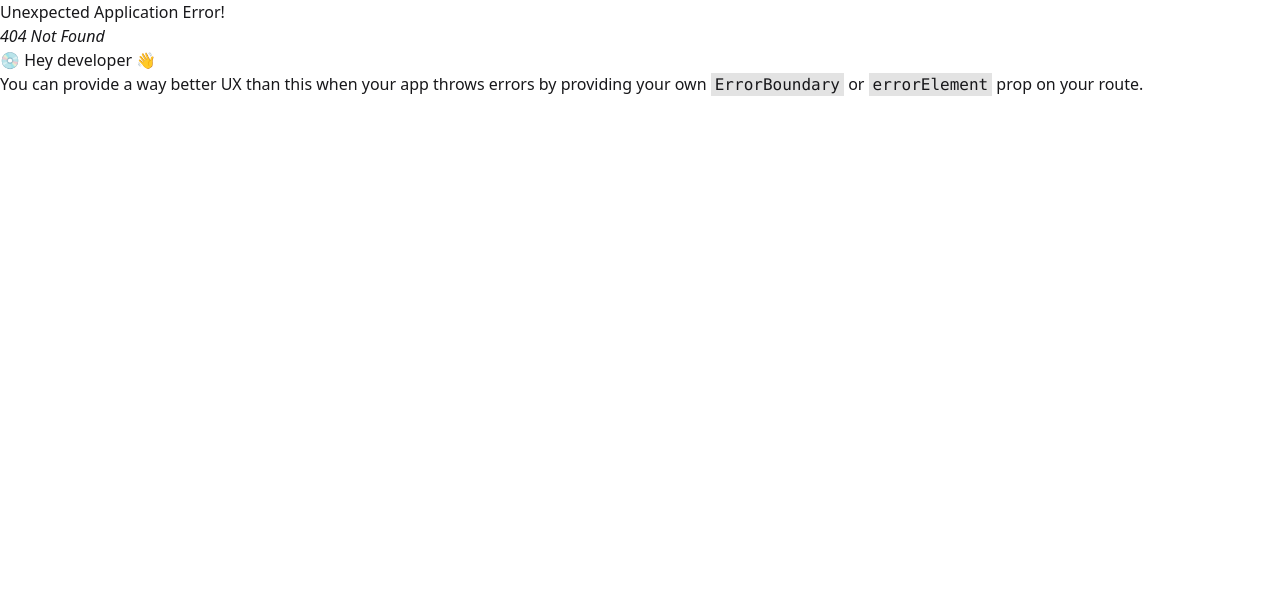
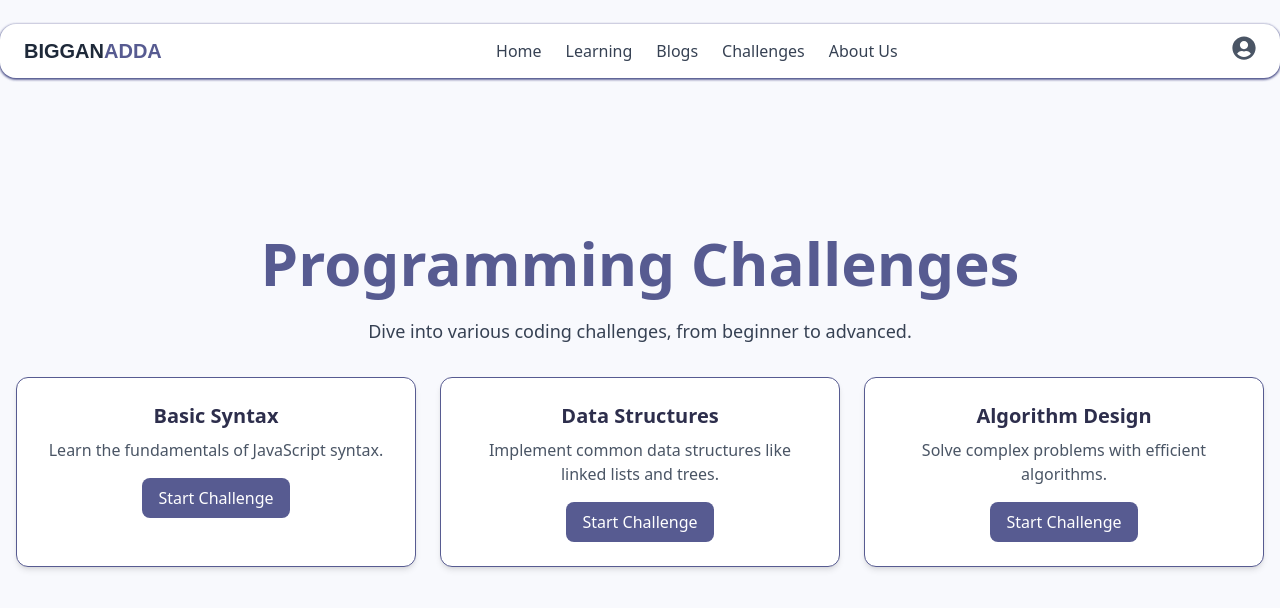
Before and after one commit to Md-Sifat-code/Science-Story, a React (Vite) app: page /home/challenge/programming in a window 1280 px wide. Before the commit this address had no page. Shown: the top 608 px of the page. Built offline with nearby package versions, Linux system fonts and the light colour scheme; a web font is replaced by a local one.

Commit message:
Adding sub page under programming

```diff
--- a/src/Pages/Challanges.jsx
+++ b/src/Pages/Challanges.jsx
@@ -9,7 +9,7 @@ function Challanges() {
     { id: 3, name: "Space Missions", icon: <GiRocket />, link: "/challenges/space" },
     { id: 4, name: "Brain Teasers", icon: <GiBrain />, link: "/challenges/brain" },
     { id: 5, name: "Chemistry Experiments", icon: <GiChemicalDrop />, link: "/challenges/chemistry" },
-    { id: 6, name: "Programming Exercises", icon: <GiProcessor />, link: "/challenges/programming" }
+    { id: 6, name: "Programming Exercises", icon: <GiProcessor />, link: "/home/challenge/programming" }
   ];
 
   return (
--- /dev/null
+++ b/src/Pages/ProgrammingChallengesPage.jsx
@@ -0,0 +1,57 @@
+// src/Pages/ProgrammingChallengesPage.jsx
+import React from 'react';
+import Navbar from '../components/Re_useComponents/Navbar'; // Adjust path if necessary
+
+const ProgrammingChallengesPage = () => {
+  return (
+    // Add flex, items-center, and justify-center to the outermost div
+    // This will vertically and horizontally center its content (the Navbar and the content div)
+    // However, if you want only the content *below* the Navbar to be centered,
+    // you would apply these to the container div *after* the Navbar.
+    // Let's assume you want the content below the Navbar to be centered.
+    <div className="min-h-screen bg-[#f8f9fd] flex flex-col"> {/* Use flex-col to stack Navbar and content */}
+      <Navbar /> {/* Navbar remains at the top */}
+
+      {/* This div will now take up the remaining space and center its content */}
+      <div className="flex-grow flex items-center justify-center py-12"> {/* Added flex-grow, flex, items-center, justify-center */}
+        <div className="container mx-auto px-4 text-center">
+          <h1 className="text-4xl md:text-6xl font-bold text-[#575B91] mb-6">
+            Programming Challenges
+          </h1>
+          <p className="text-lg text-gray-700 mb-8">
+            Dive into various coding challenges, from beginner to advanced.
+          </p>
+
+          {/* Example Challenge Cards - you can fetch these dynamically */}
+          <div className="grid grid-cols-1 md:grid-cols-2 lg:grid-cols-3 gap-6">
+            <div className="bg-white p-6 rounded-xl shadow-md border border-[#575B91]">
+              <h2 className="text-xl font-semibold text-[#2d2e4c] mb-2">Basic Syntax</h2>
+              <p className="text-gray-600 mb-4">Learn the fundamentals of JavaScript syntax.</p>
+              <button className="bg-[#575B91] text-white px-4 py-2 rounded-lg hover:bg-[#454A7A] transition">
+                Start Challenge
+              </button>
+            </div>
+
+            <div className="bg-white p-6 rounded-xl shadow-md border border-[#575B91]">
+              <h2 className="text-xl font-semibold text-[#2d2e4c] mb-2">Data Structures</h2>
+              <p className="text-gray-600 mb-4">Implement common data structures like linked lists and trees.</p>
+              <button className="bg-[#575B91] text-white px-4 py-2 rounded-lg hover:bg-[#454A7A] transition">
+                Start Challenge
+              </button>
+            </div>
+
+            <div className="bg-white p-6 rounded-xl shadow-md border border-[#575B91]">
+              <h2 className="text-xl font-semibold text-[#2d2e4c] mb-2">Algorithm Design</h2>
+              <p className="text-gray-600 mb-4">Solve complex problems with efficient algorithms.</p>
+              <button className="bg-[#575B91] text-white px-4 py-2 rounded-lg hover:bg-[#454A7A] transition">
+                Start Challenge
+              </button>
+            </div>
+          </div>
+        </div>
+      </div>
+    </div>
+  );
+};
+
+export default ProgrammingChallengesPage;
--- a/src/main.jsx
+++ b/src/main.jsx
@@ -19,6 +19,7 @@ import Blogs from "./Pages/Blogs";
 import AboutUs from "./Pages/AboutUs";
 import Challanges from "./Pages/Challanges";
 import { UserProvider } from "./context/UserContext";
+import ProgrammingChallengesPage from "./Pages/ProgrammingChallengesPage";
 
 const router = createBrowserRouter([
   {
@@ -45,6 +46,10 @@ const router = createBrowserRouter([
         path: "/home/challange",
         element: <Challanges />,
       },
+      { // NEW: Route for the specific programming challenges page
+        path: "/home/challenge/programming", // Adjusted path to be nested under /home/challange
+        element: <ProgrammingChallengesPage />,
+      }
     ],
   },
   {
```
